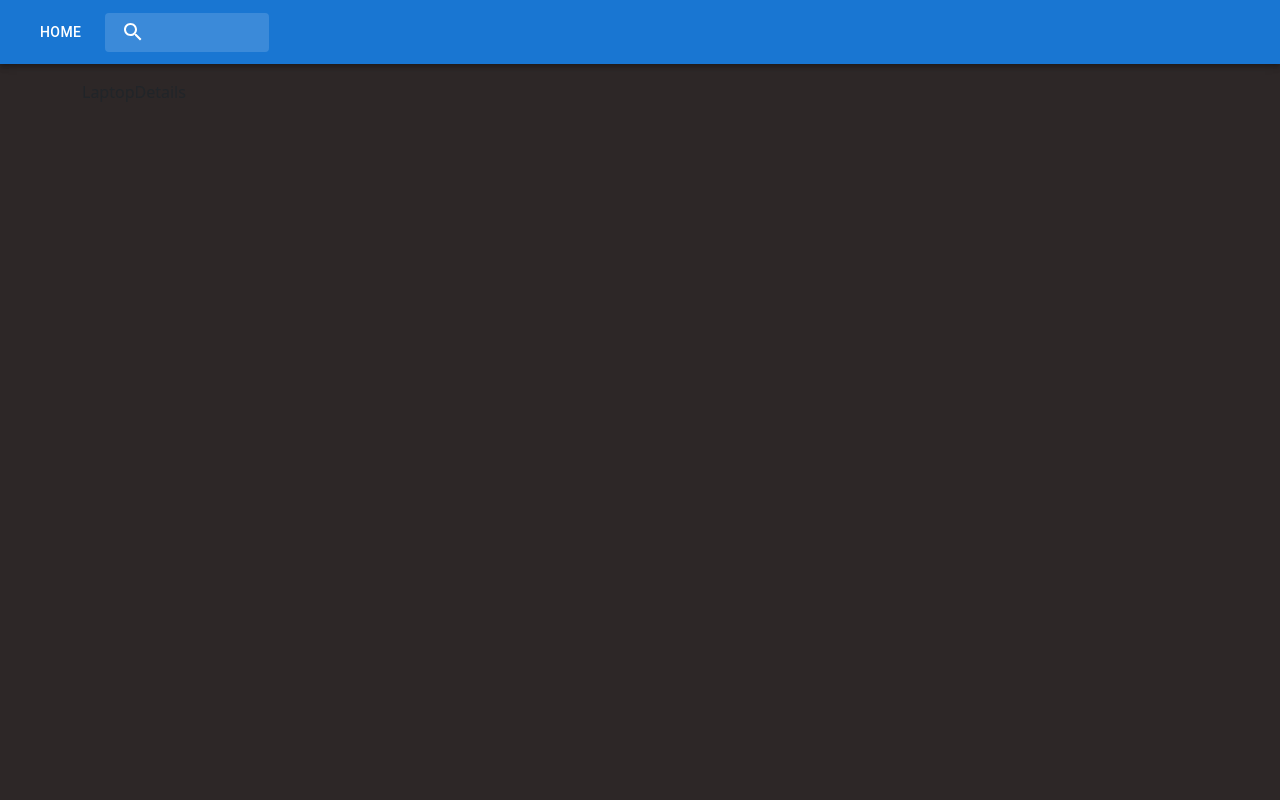
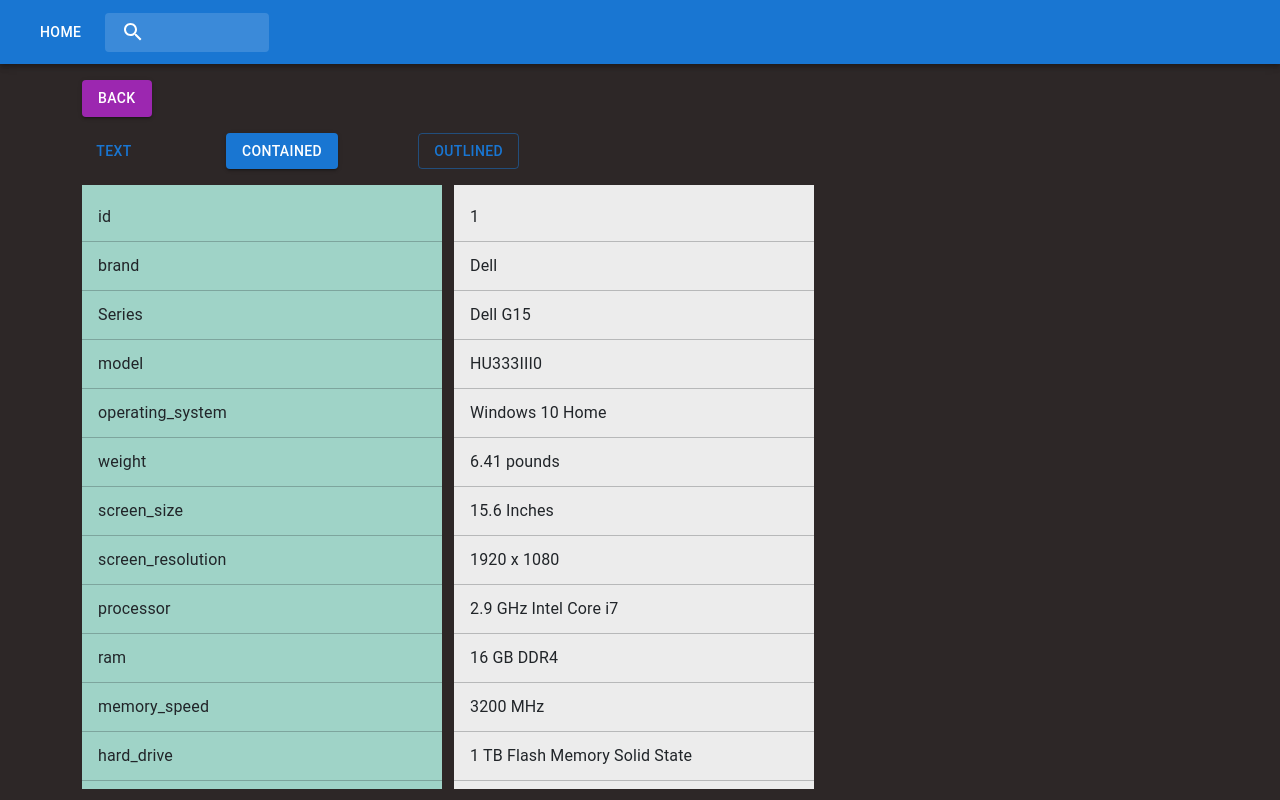
Before and after one commit to obakengshole/mern-tagged-io-frontend, a React (Create React App) app: page /laptopdetails/1 in a window 1280 px wide. Built offline with nearby package versions, Linux system fonts and the light colour scheme.

Commit message:
Added updates to LaptopDetails view, can now display the keys and values

```diff
--- a/src/App.js
+++ b/src/App.js
@@ -117,7 +117,7 @@
           <Route path="/" element={<Home />} />
           <Route path="/topic/laptops" element={<Laptops />}/>
             <Route path="/laptopdetails">
-              <Route path=":monitorId" element={<LaptopDetails />} />
+              <Route path=":laptopId" element={<LaptopDetails />} />
             </Route>
           {/* </Route> */}
           <Route path="/topic/monitors" element={<Monitors />}/>
--- a/src/services/api.js
+++ b/src/services/api.js
@@ -71,6 +71,37 @@
    }
 ]
 
+const laptopDetails = [
+  {
+    id: "0",
+    brand: "‎Lenovo",
+    Series: "Legion 5 15",
+    model: "‎82B1000AUS",
+    operating_system: "‎Windows 10 Home",
+    weight: "5.41 pounds",
+    screen_size: "15.6 Inches",
+    screen_resolution:	"‎1920 x 1080",
+    processor: "2.9 GHz ryzen_7_4800h",
+    ram: "‎16 GB DDR4",
+    memory_speed: "3200 MHz",
+    hard_drive: "‎512 GB Flash Memory Solid State"
+  },
+  {
+    id: "1",
+    brand: "Dell",
+    Series: "Dell G15",
+    model: "HU333III0",
+    operating_system: "‎Windows 10 Home",
+    weight: "6.41 pounds",
+    screen_size: "15.6 Inches",
+    screen_resolution: "‎1920 x 1080",
+    processor: "2.9 GHz Intel Core i7",
+    ram: "‎16 GB DDR4",
+    memory_speed: "3200 MHz",
+    hard_drive: "1 TB Flash Memory Solid State"
+  }
+]
+
 export function getTopics() {
   return topics
 }
@@ -115,3 +146,11 @@
 export function getLaptop(laptopId) {
   return laptops.find( ({id}) => id === laptopId )
 }
+
+export function getLaptopDetails() {
+  return laptopDetails
+}
+
+export function getLaptopDetailsById(laptopId) {
+  return laptopDetails.find( ({id}) => id === laptopId )
+}
--- a/src/tech/pages/LaptopDetails.js
+++ b/src/tech/pages/LaptopDetails.js
@@ -1,11 +1,114 @@
-import React from 'react'
+import React from "react";
+import { useNavigate, useParams } from "react-router-dom";
+import Button from "@mui/material/Button";
+import Stack from "@mui/material/Stack";
+import Grid from "@mui/material/Grid";
+
+import List from "@mui/material/List";
+import ListItem from "@mui/material/ListItem";
+import ListItemText from "@mui/material/ListItemText";
+import Divider from "@mui/material/Divider";
+
+import { getLaptopDetailsById } from "../../services/api";
 
 const LaptopDetails = () => {
-    return (
-        <div>
-            LaptopDetails
-        </div>
-    )
-}
+  const { laptopId } = useParams()
+  const laptopDetails = getLaptopDetailsById(laptopId);
 
-export default LaptopDetails
+  const [value, setValue] = React.useState("1");
+
+  const handleChange = (event, newValue) => {
+    setValue(newValue);
+  };
+
+  const navigate = useNavigate();
+  const back = () => {
+    navigate(-1);
+  };
+
+  return (
+    <div>
+      <Button variant="contained" color="secondary" onClick={back}>
+        {" "}
+        Back{" "}
+      </Button>
+      <p />
+      <Stack spacing={10} direction="row">
+        <Button variant="text">Text</Button>
+        <Button variant="contained">Contained</Button>
+        <Button variant="outlined">Outlined</Button>
+      </Stack>
+
+      <p />
+      <Specs laptopDetails={laptopDetails} />
+    </div>
+  );
+};
+
+const styleLabel = {
+  width: "100%",
+  maxWidth: 360,
+  bgcolor: "#ececec",
+  size: 10,
+};
+
+const Specs = (laptopDetails) => {
+  console.log('laptopDetails', laptopDetails);
+  const laptopDetailsObj = laptopDetails.laptopDetails
+  const keys = Object.keys(laptopDetailsObj)
+  const values = Object.values(laptopDetailsObj)
+  console.log('keys', keys);
+  console.log('laptopDetailsObj', laptopDetailsObj);
+
+  return (
+    <Grid container columns={{ xs: 2, sm: 8, md: 12 }}>
+      <Grid item xs={1} sm={4} md={4}>
+        <List sx={style} component="nav" aria-label="mailbox folders">
+
+        {
+          keys.map((key) => {
+            return (
+
+              <>
+            <ListItem button>
+            <ListItemText primary={key} />
+          </ListItem>
+            <Divider />
+            </>
+              )
+          })
+        }
+
+        </List>
+      </Grid>
+
+      <Grid item xs={1} sm={4} md={4}>
+        <List sx={styleLabel} component="nav" aria-label="mailbox folders">
+
+          {
+            values.map((value) => {
+              return (
+                <>
+                  <ListItem button>
+                    <ListItemText primary={value} />
+                  </ListItem>
+                  <Divider />
+                </>
+              )
+            })
+          }
+
+        </List>
+      </Grid>
+    </Grid>
+  );
+};
+
+const style = {
+  width: "100%",
+  maxWidth: 360,
+  bgcolor: "#9fd3c7",
+  size: 10,
+};
+
+export default LaptopDetails;
--- a/src/tech/pages/Laptops.js
+++ b/src/tech/pages/Laptops.js
@@ -1,12 +1,14 @@
-import React from 'react'
+import React from "react";
 import { useNavigate } from "react-router-dom";
+import Box from "@mui/material/Box";
 import Card from "@mui/material/Card";
+import Grid from "@mui/material/Grid";
 import CardContent from "@mui/material/CardContent";
 import Button from "@mui/material/Button";
 import Typography from "@mui/material/Typography";
 import { CardActionArea } from "@mui/material";
 import { CardMedia } from "@mui/material";
-import { getLaptops } from '../../services/api';
+import { getLaptops } from "../../services/api";
 
 export const Laptops = () => {
   const laptops = getLaptops();
@@ -22,27 +24,40 @@
         Back{" "}
       </Button>
       <p />
+      <Box sx={{ flexGrow: 1 }}>
+        <Grid
+          container
+          spacing={{ xs: 2, md: 3 }}
+          columns={{ xs: 2, sm: 8, md: 12 }}
+        >
           {laptops.map((laptop) => {
-        return <p> <LaptopCard key={laptop.id} laptop={laptop} /> </p>
+            {
+              /* <Grid container spacing={{ xs: 2, sm: 2, md: 3 }} columns={{ xs: 4, sm: 8, md: 12 }}> */
+            }
+            return (
+              <Grid item xs={2} sm={4} md={4}>
+                <LaptopCard key={laptop.id} laptop={laptop} />
+              </Grid>
+            );
           })}
+        </Grid>
+      </Box>
     </div>
   );
-}
+};
 
 export const LaptopCard = (props) => {
-    const { laptop } = props
-    const { image, title } = laptop
-    const shortDescription = laptop.text.substring(0, 121).concat("...")
+  const { laptop } = props;
+  const { image, title } = laptop;
+  const shortDescription = laptop.text.substring(0, 121).concat("...");
 
-    const navigate = useNavigate()
+  const navigate = useNavigate();
 
   return (
     <div>
       {/* <Container> */}
       <Card sx={{ maxWidth: 345 }}>
-            <CardActionArea
-              onClick={() => navigate(`/laptopdetails/${laptop.id}`)}
-            >
+        <CardActionArea onClick={() => navigate(`/laptopdetails/${laptop.id}`)}>
           <CardMedia
             component="img"
             height="149"
@@ -62,6 +77,6 @@
       {/* </Container> */}
     </div>
   );
-}
+};
 
-export default Laptops
+export default Laptops;
--- a/src/tech/pages/Monitors.js
+++ b/src/tech/pages/Monitors.js
@@ -23,35 +23,41 @@
 
   return (
     <div>
-      <Box sx={{
+      <Box
+        sx={{
           width: 300,
-        height: 60
-      }}>
+          height: 60,
+        }}
+      >
         <Button variant="contained" color="secondary" onClick={back}>
           Back{" "}
         </Button>
-
-
       </Box>
       {/* <ResponsiveGrid /> */}
 
       <Box sx={{ flexGrow: 1 }}>
-        <Grid container spacing={{ xs: 2, md: 3 }} columns={{ xs: 2, sm: 8, md: 12 }}>
+        <Grid
+          container
+          spacing={{ xs: 2, md: 3 }}
+          columns={{ xs: 2, sm: 8, md: 12 }}
+        >
           {monitors.map((monitor) => {
-        {/* <Grid container spacing={{ xs: 2, sm: 2, md: 3 }} columns={{ xs: 4, sm: 8, md: 12 }}> */}
+            {
+              /* <Grid container spacing={{ xs: 2, sm: 2, md: 3 }} columns={{ xs: 4, sm: 8, md: 12 }}> */
+            }
             return (
               <Grid item xs={2} sm={4} md={4}>
                 <MonitorCard key={monitor.id} monitor={monitor} />
               </Grid>
-        )
+            );
           })}
         </Grid>
       </Box>
     </div>
-
   );
 };
-{/* <Container>
+{
+  /* <Container>
 <Grid item container direction="column" columnSpacing={{ xs: 2, sm: 2, md: 3 }} sx={{ width: '100%'}}>
 {monitors.map((monitor) => {
 return (
@@ -64,7 +70,8 @@
 })}
 </Grid>
 
-</Container> */}
+</Container> */
+}
 
 export const MonitorCard = (props) => {
   const { monitor } = props;
@@ -107,5 +114,4 @@
   );
 };
 
-
 export default Monitors;
```
Lines whose indentation alone changed are shown as unchanged.
